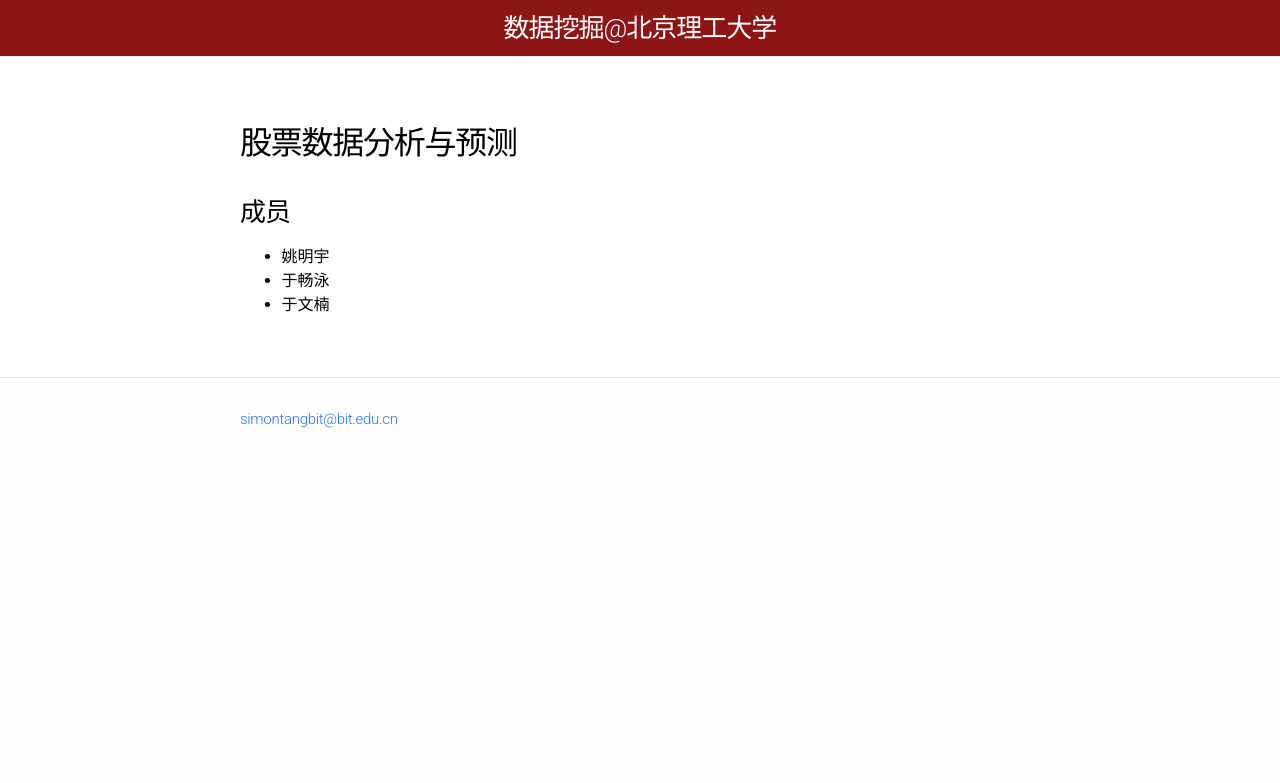
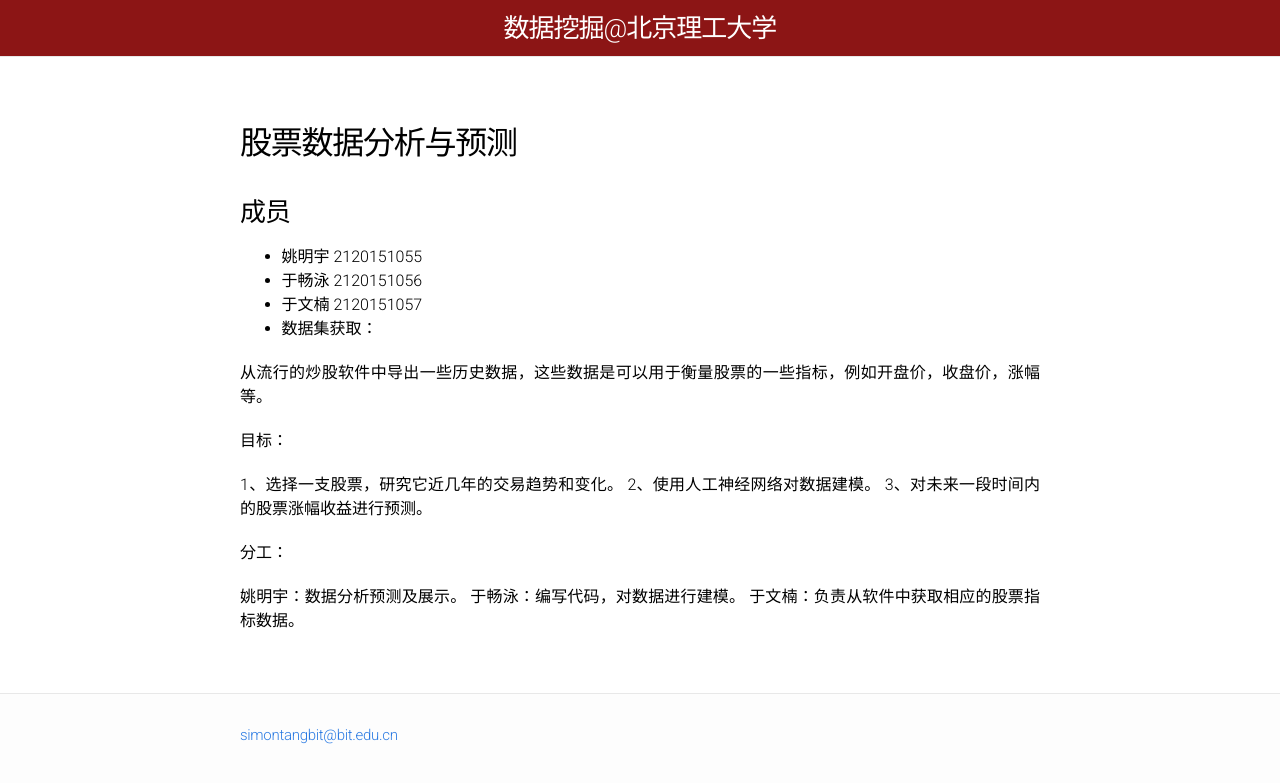
Before and after one commit to BITDM/bitdm.github.io, a Jekyll site: the page built from 2016/projects/p26/proposal.md, in a window 1280 px wide. Shown: the top 783 px of the page. Built offline with Jekyll 4.4.1, drawn with Linux system fonts in a browser that asks for light colours.

Commit message:
Update proposal.md

```diff
--- a/2016/projects/p26/proposal.md
+++ b/2016/projects/p26/proposal.md
@@ -8,6 +8,22 @@ permalink: /2016/projects/p26/proposal/
 
 ### 成员
 
-- 姚明宇
-- 于畅泳
-- 于文楠
+- 姚明宇 2120151055
+- 于畅泳 2120151056
+- 于文楠 2120151057
+-
+数据集获取：
+
+从流行的炒股软件中导出一些历史数据，这些数据是可以用于衡量股票的一些指标，例如开盘价，收盘价，涨幅等。
+
+目标：
+
+1、选择一支股票，研究它近几年的交易趋势和变化。
+2、使用人工神经网络对数据建模。
+3、对未来一段时间内的股票涨幅收益进行预测。
+
+分工：
+
+姚明宇：数据分析预测及展示。
+于畅泳：编写代码，对数据进行建模。
+于文楠：负责从软件中获取相应的股票指标数据。
```
